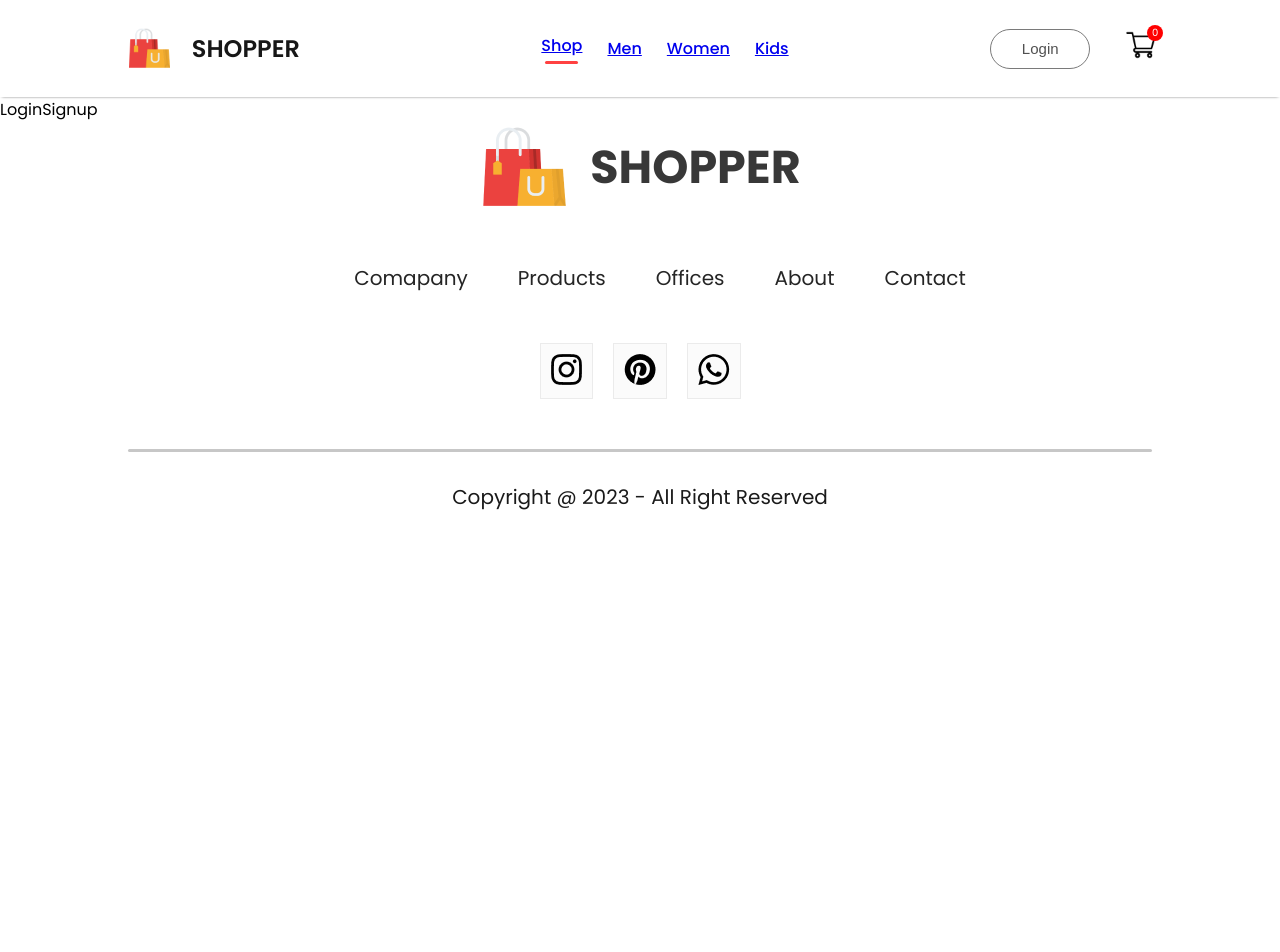
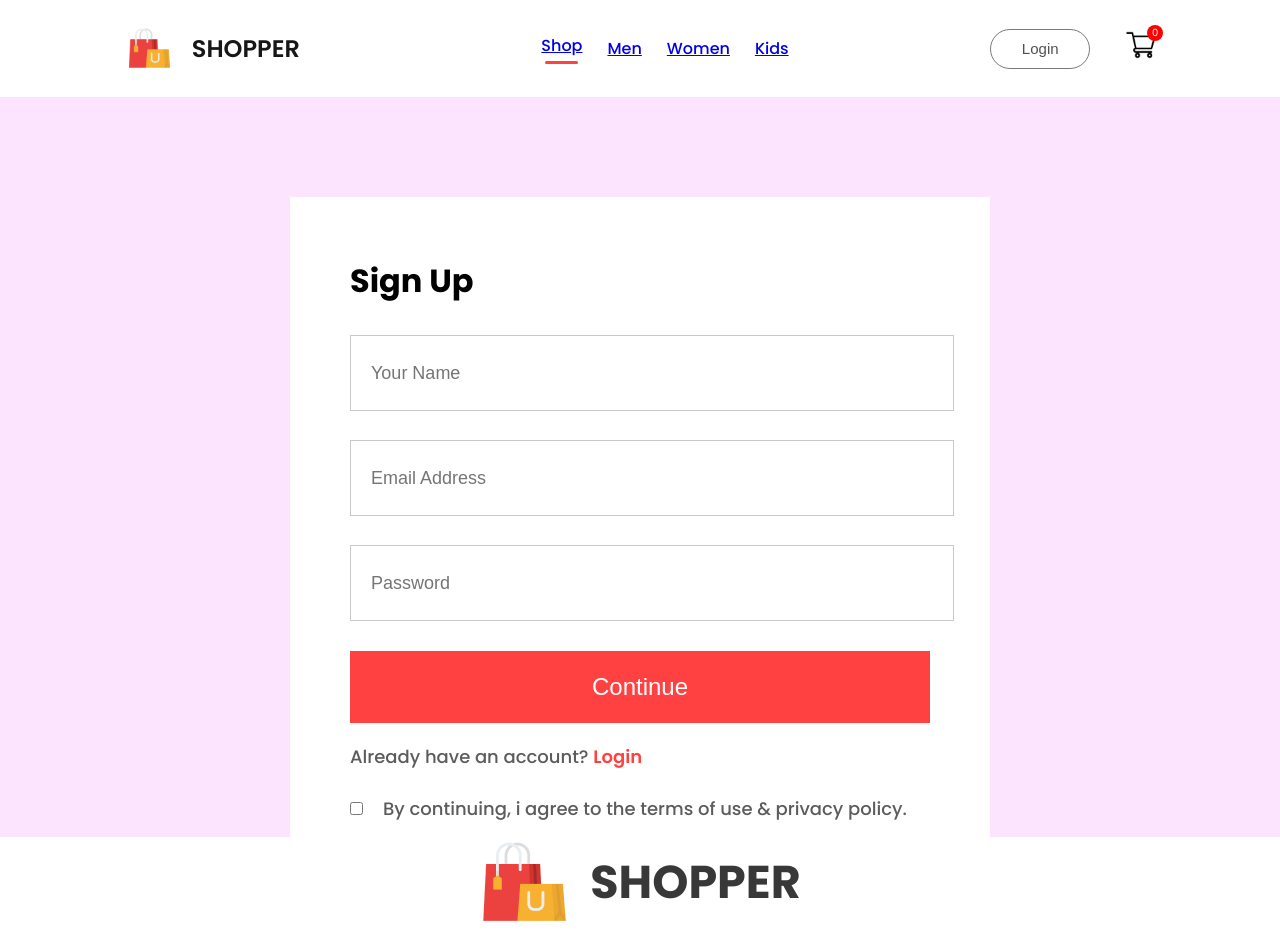
Before and after one commit to aditya-k-maurya/ecommerce, a React (Create React App) app in the folder frontend/: page /login in a window 1280 px wide. Shown: the top 952 px of the page. Before the commit the page ends 800 px from the top, so only its background shows below. Built offline with nearby package versions, Linux system fonts and the light colour scheme.

Commit message:
Login component

```diff
--- /dev/null
+++ b/frontend/src/Pages/CSS/LoginSignup.css
@@ -0,0 +1,70 @@
+.loginsignup{
+  width: 100%;
+  height: 80vh;
+  background-color: #fce3fe;
+  padding-top: 100px;
+}
+
+.loginsignup-container{
+  width: 580px;
+  height: 600px;
+  background-color: white;
+  margin: auto;
+  padding: 40px 60px;
+}
+
+.loginsignup-container h1{
+  margin:20px 0px;
+
+}
+
+.loginsignup-fields{
+  display: flex;
+  flex-direction: column;
+  gap: 29px;
+  margin-top: 30px;
+}
+
+.loginsignup-fields input{
+  height: 72px;
+  width: 100%;
+  padding-left: 20px;
+  border: 1px solid #c9c9c9;
+  outline: none;
+  color: #5c5c5c;
+  font-size: 18px;
+}
+
+.loginsignup-container button{
+  width: 580px;
+  height: 72px;
+  color: white;
+  background-color: #ff4141;
+  margin-top: 30px;
+  border: none;
+  font-size: 24px;
+  font-weight: 500;
+  cursor: pointer;
+}
+
+.loginsignup-login{
+  margin-top: 20px;
+  color: #5c5c5c;
+  font-size: 18px;
+  font-weight: 500;
+}
+
+.loginsignup span{
+  color: #ff4141;
+  font-weight: 600;
+}
+
+.loginsignup-agree{
+  display: flex;
+  align-items: center;
+  margin-top: 25px;
+  gap: 20px;
+  color: #5c5c5c;
+  font-size: 18px;
+  font-weight: 500;
+}
--- a/frontend/src/Pages/LoginSignup.jsx
+++ b/frontend/src/Pages/LoginSignup.jsx
@@ -1,9 +1,25 @@
 import React from 'react'
+import './CSS/LoginSignup.css'
 
 const LoginSignup = () => {
   return (
-    <div>LoginSignup</div>
-  )
+		<div className="loginsignup">
+			<div className="loginsignup-container">
+				<h1>Sign Up</h1>
+				<div className="loginsignup-fields">
+					<input type="text" placeholder="Your Name" />
+					<input type="email" placeholder="Email Address" />
+					<input type="password" placeholder="Password" />
+        </div>
+        <button>Continue</button>
+        <p className='loginsignup-login'>Already have an account? <span>Login</span></p>
+        <div className="loginsignup-agree">
+          <input type="checkbox" name='' />
+          <p>By continuing, i agree to the terms of use & privacy policy.</p>
+        </div>
+			</div>
+		</div>
+	);
 }
 
 export default LoginSignup
```
